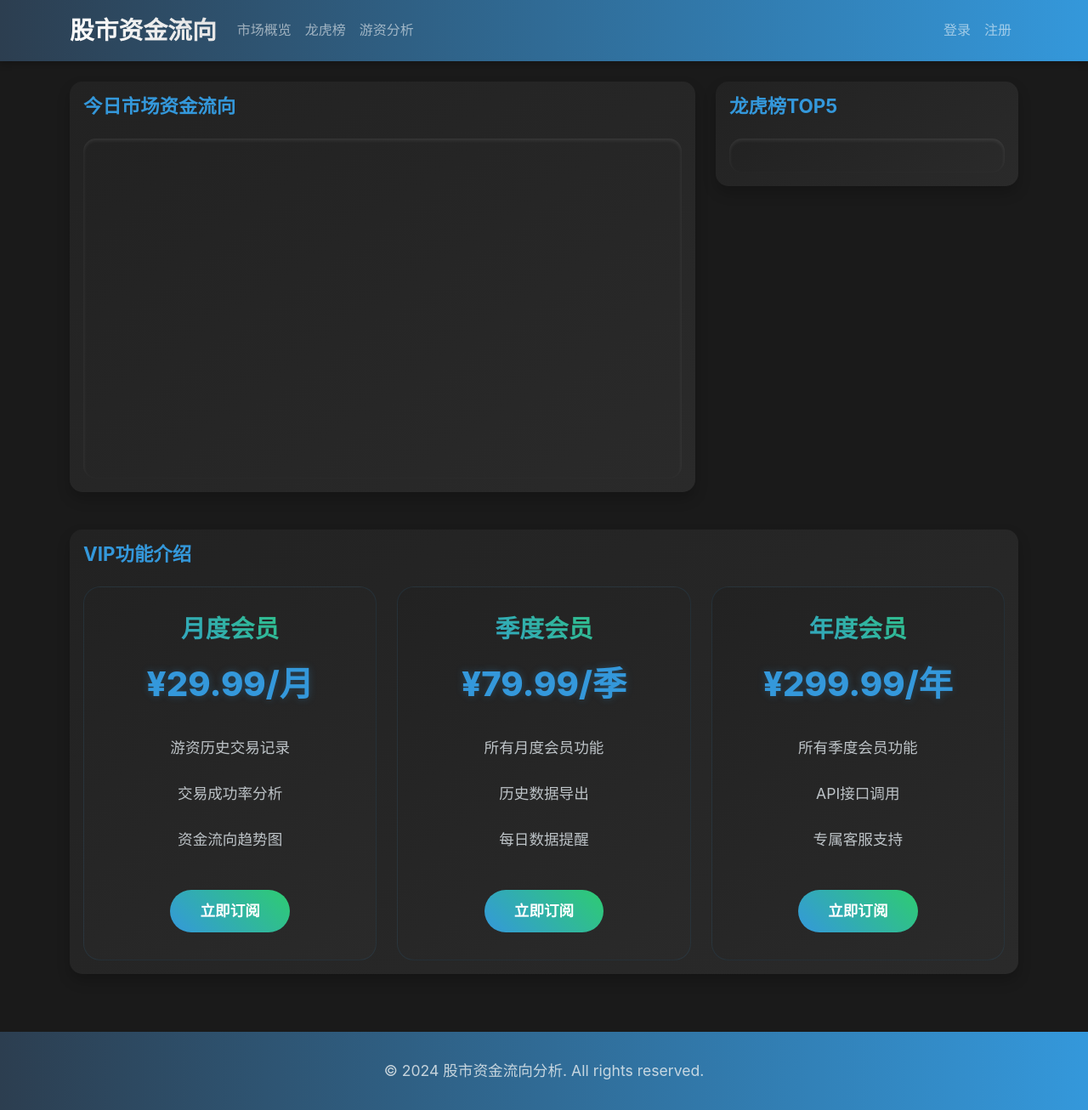
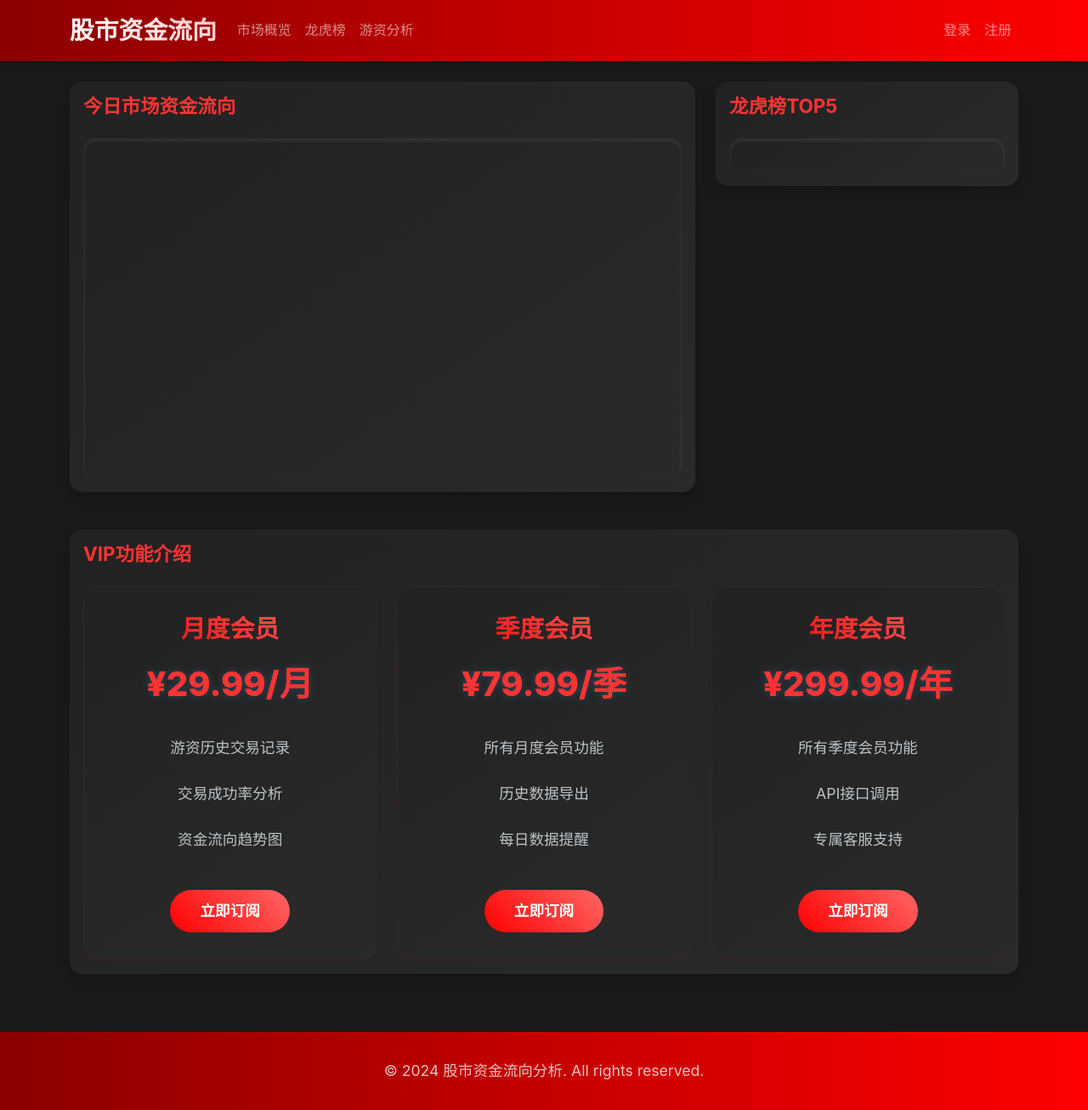
Before and after one commit to kings888/stocks, a Python web app: template templates/index.html in a window 1280 px wide. Shown: the whole page at 85% size. Run offline with Jinja, Linux system fonts and the light colour scheme; the template is opened without the code that fills it, so the values that code supplies are empty.

Commit message:
dssssred

```diff
--- a/static/css/style.css
+++ b/static/css/style.css
@@ -9,13 +9,13 @@ body {
 /* 导航栏样式 */
 .navbar {
     box-shadow: 0 4px 8px rgba(0,0,0,.2);
-    background: linear-gradient(to right, #2c3e50, #3498db) !important;
+    background: linear-gradient(to right, #8b0000, #ff0000) !important;
 }
 
 .navbar-brand {
     font-weight: bold;
     font-size: 1.8rem;
-    background: linear-gradient(45deg, #fff, #e1e1e1);
+    background: linear-gradient(45deg, #fff, #ffcccc);
     -webkit-background-clip: text;
     -webkit-text-fill-color: transparent;
 }
@@ -36,7 +36,7 @@ body {
 }
 
 .card-title {
-    color: #3498db;
+    color: #ff3333;
     font-weight: 700;
     margin-bottom: 1.5rem;
     font-size: 1.4rem;
@@ -47,27 +47,27 @@ body {
     background: linear-gradient(145deg, #222, #2a2a2a);
     border-radius: 20px;
     transition: all 0.4s ease;
-    border: 1px solid rgba(52, 152, 219, 0.1);
+    border: 1px solid rgba(255, 0, 0, 0.1);
     padding: 2rem !important;
 }
 
 .pricing-card:hover {
-    box-shadow: 0 15px 30px rgba(52, 152, 219, 0.2);
+    box-shadow: 0 15px 30px rgba(255, 0, 0, 0.2);
     transform: translateY(-15px);
-    border: 1px solid rgba(52, 152, 219, 0.3);
+    border: 1px solid rgba(255, 0, 0, 0.3);
 }
 
 .pricing-card h3 {
     color: #fff;
     font-weight: 700;
     font-size: 1.8rem;
-    background: linear-gradient(45deg, #3498db, #2ecc71);
+    background: linear-gradient(45deg, #ff0000, #ff6666);
     -webkit-background-clip: text;
     -webkit-text-fill-color: transparent;
 }
 
 .pricing-card .price {
-    color: #3498db;
+    color: #ff3333;
     font-size: 2.5rem;
     font-weight: 800;
     margin: 1.5rem 0;
@@ -81,7 +81,7 @@ body {
 }
 
 .pricing-card .btn-primary {
-    background: linear-gradient(45deg, #3498db, #2ecc71);
+    background: linear-gradient(45deg, #ff0000, #ff6666);
     border: none;
     padding: 12px 35px;
     font-weight: 600;
@@ -91,7 +91,7 @@ body {
 }
 
 .pricing-card .btn-primary:hover {
-    background: linear-gradient(45deg, #2ecc71, #3498db);
+    background: linear-gradient(45deg, #ff6666, #ff0000);
     transform: scale(1.05);
     box-shadow: 0 5px 15px rgba(52, 152, 219, 0.4);
 }
@@ -107,8 +107,8 @@ body {
 
 /* 页脚样式 */
 .footer {
-    background: linear-gradient(to right, #2c3e50, #3498db) !important;
-    color: #ecf0f1 !important;
+    background: linear-gradient(to right, #8b0000, #ff0000) !important;
+    color: #ffcccc !important;
     padding: 2rem 0 !important;
 }
 
```
